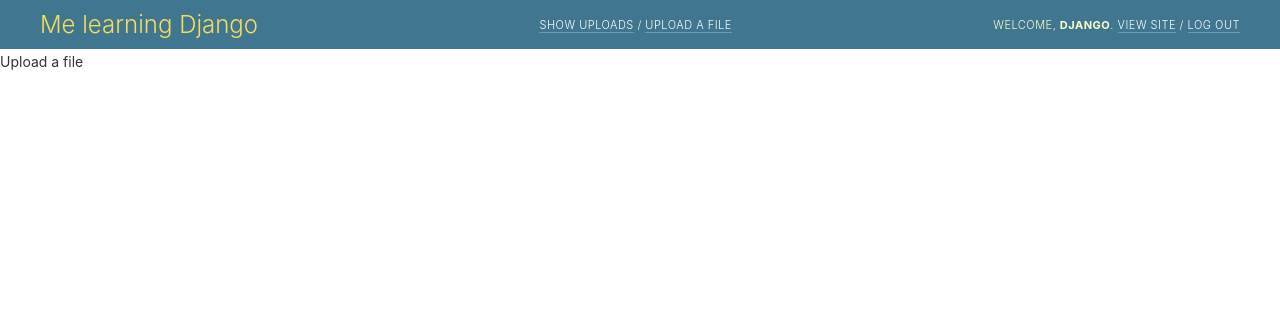
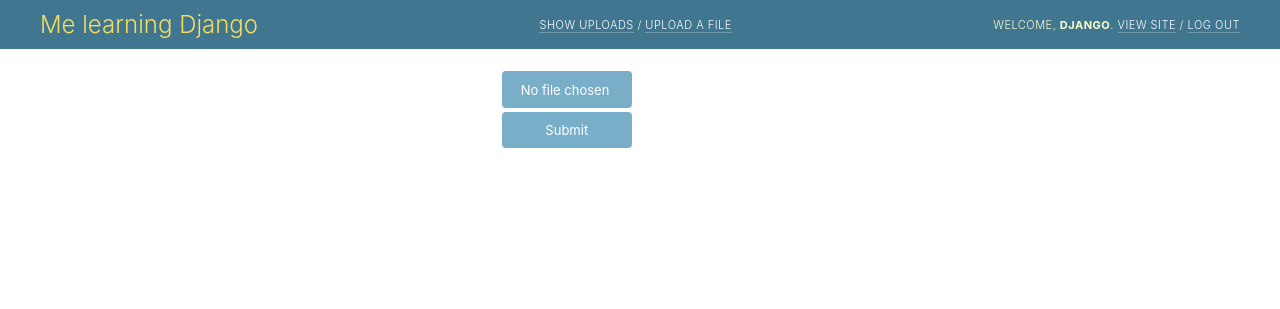
Before and after one commit to saku-kaarakainen/MeLearningDjango, a Django app: page /files/upload in a window 1280 px wide. Shown: the top 309 px of the page. Run offline with Django 4.2, Linux system fonts and the light colour scheme; the visitor is signed in with stand-in values (Sample User, id 1); parts of the project's set-up code (start-up, migrations or seed data) failed here and were passed over.

Commit message:
uploading files (not done yet)

```diff
--- a/MeLearningDjango/settings.py
+++ b/MeLearningDjango/settings.py
@@ -119,7 +119,6 @@ USE_TZ = True
 STATIC_URL = 'static/'
 STATICFILES_DIRS = [
     BASE_DIR / 'static',
-    '/var/www/static/',
 ]
 
 # Default primary key field type
--- a/files/urls.py
+++ b/files/urls.py
@@ -4,8 +4,8 @@ from django.urls import path
 from . import views
 
 urlpatterns = [
-    path('', views.getFiles , name='index'),
-    path('uploads', views.getFiles, name='uploads'),
-    path('download', views.downloadFile, name='download'),
-    path('upload', views.uploadFile, name='upload'),
+    path('', views.getFiles.as_view(), name='index'),
+    path('uploads', views.getFiles.as_view(), name='uploads'),
+    path('download', views.downloadFile.as_view(), name='download'),
+    path('upload', views.uploadFile.as_view(), name='upload'),
 ]
--- a/files/views.py
+++ b/files/views.py
@@ -1,22 +1,57 @@
+from django.http import HttpResponseRedirect
 from django.shortcuts import render
 from django.http import HttpResponse
 from django.contrib.auth.decorators import login_required
+from django.views.generic import View
+from django.contrib.auth.models import User
+from files.models import File
 
 # https://developer.mozilla.org/en-US/docs/Learn/Server-side/Django/Authentication#testing_in_views
 
-# GET uploads?organizationId
-@login_required
-def getFiles(request):
-    return render(request, "files/listFiles.html")
 
-# GET files/{file_id}
-@login_required
-def downloadFile(request):
-    data = []
-    return render(request, "files/downloadFile.html", data)
+class getFiles(View):
+    user = User
+
+    # GET uploads?organizationId
+    @login_required
+    def get(self, request):
+        return render(request, "files/listFiles.html")
+
+class downloadFile(View):
+    user = User
+
+    # GET files/{file_id}
+    @login_required
+    def get(self, request):
+        data = []
+        return render(request, "files/downloadFile.html", data)
+
+class uploadFile(View):
+    user = User
+    model = File
+
+    # GET files/upload
+    @login_required
+    def get(self, request):
+        return render(request, "files/uploadFile.html")
 
 
-# POST files/upload, returns 201
-@login_required
-def uploadFile(request):
-    return render(request, "files/uploadFile.html")
+    """
+        Route: POST files/upload
+
+        Request and Response objects:
+        https://docs.djangoproject.com/en/4.0/ref/request-response/
+            Files:  A dictionary-like object containing all uploaded files.
+                    Each key in FILES is the name from the <input type="file" name="">.
+                    Each value in FILES is an UploadedFile.
+    """
+    @login_required
+    def post(self, request):
+        #title = request.FILES.charField(max_length=50)
+        # file = File(request.FILES.myBlob)
+
+        # if file.is_valid():
+        #     file.save()
+        #     return HttpResponseRedirect('upload/success')
+
+        return HttpResponseRedirect('upload/fail')
--- a/static/css/style.css
+++ b/static/css/style.css
@@ -18,3 +18,69 @@
   border-bottom-color: var(--primary);
   color: var(--primary);
 }
+
+.row {
+
+}
+
+/**
+ * Hide the upload button inside the <input type="file" />
+ */
+input[type="file"]::-webkit-file-upload-button {
+  visibility: hidden;
+  text-align: center;
+
+  /*
+   Reset the location.
+   Now if we modify input[type='file'] styles, this shouldn't have side effects
+   */
+  margin: 0;
+  padding: 0;
+  top: 0;
+  left: 0;
+  width: 0;
+  height: 0;
+}
+
+input[type="file"] {
+  appearance: none;
+  text-align: center;
+  -ms-box-sizing:content-box;
+  -moz-box-sizing:content-box;
+  -webkit-box-sizing:content-box;
+  box-sizing:content-box;
+  padding: 0;
+  background: var(--button-bg);
+  padding: 10px 15px;
+  border: none;
+  border-radius: 4px;
+  color: var(--button-fg);
+  cursor: pointer;
+  transition: background 0.15s;
+}
+
+input[type="file"]:active, input[type="file"]:hover {
+  background: var(--button-hover-bg);
+}
+
+
+/*equalize the width of input[submit] and input[file] */
+.row input {
+  width: 130px;
+}
+.row input[type="file"] {
+  width: 100px;
+}
+
+.content-container,
+.form-container {
+  padding: 10px;
+}
+
+.content-container,
+.form-container,
+.row {
+  margin: auto;
+  width: 60%;
+  min-width: 200px;
+}
--- a/templates/base.html
+++ b/templates/base.html
@@ -35,12 +35,14 @@
       </div>
       <!-- END Header -->
 
+    <div class="content-container">
         {% block content %}
         {% endblock %}
       {% else %}
         <p>You are not logged in</p>
         <a href="{% url 'login' %}">Log In</a>
       {% endif %}
+    </div>
   </main>
 </body>
 </html>
--- a/templates/files/uploadFile.html
+++ b/templates/files/uploadFile.html
@@ -4,5 +4,20 @@
 {% block title %}Upload a file {% endblock %}
 
 {% block content %}
-<p>Upload a file</p>
+<form action="upload" method="POST">
+  {% comment %}
+    https://stackoverflow.com/questions/9692625/csrf-verification-failed-request-aborted-on-django
+  {% endcomment %}
+  {% csrf_token %}
+
+  <div class="form-container">
+    <div class="row">
+      <input type="file" id="file" name="myBlob" />
+    </div>
+    <div class="row">
+      <input type="submit" />
+    </div>
+  </div>
+</form>
+
 {% endblock %}
```
Also changed, not shown: README.md. Lines whose indentation alone changed are shown as unchanged.
